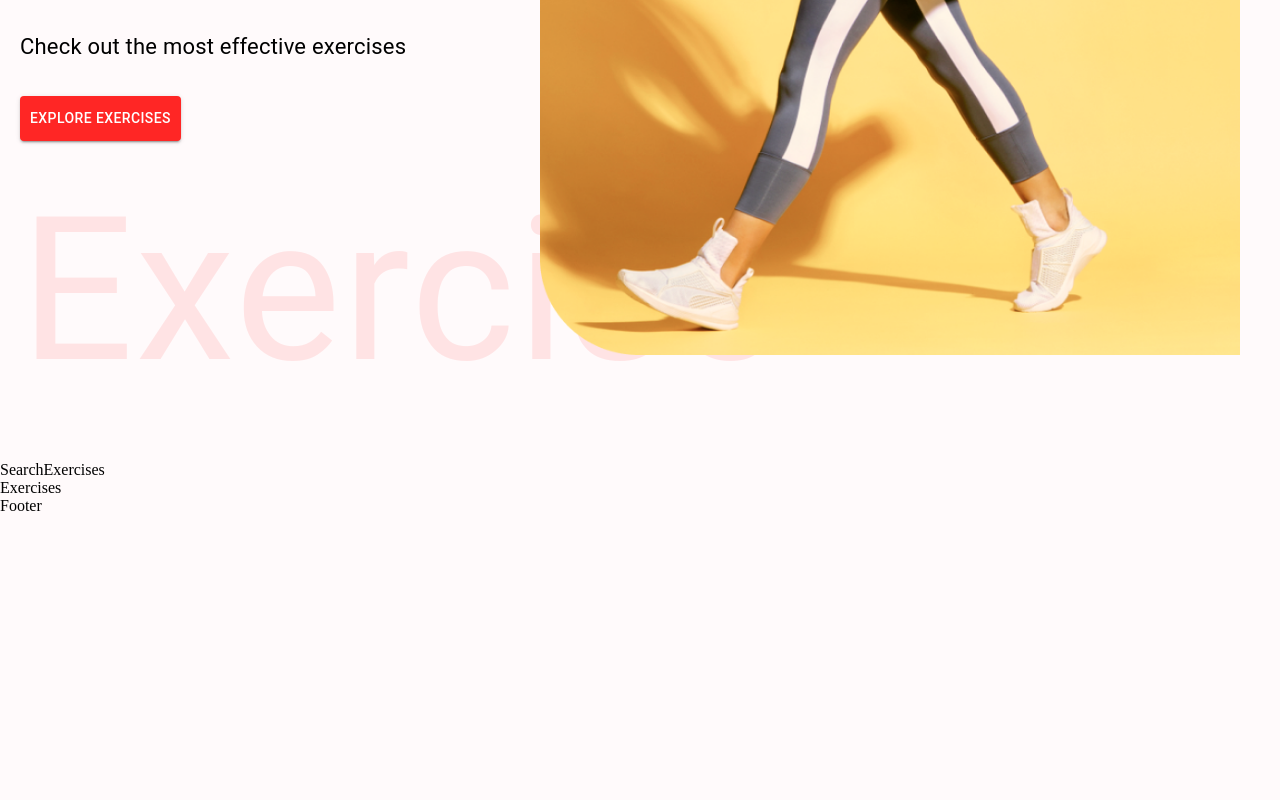
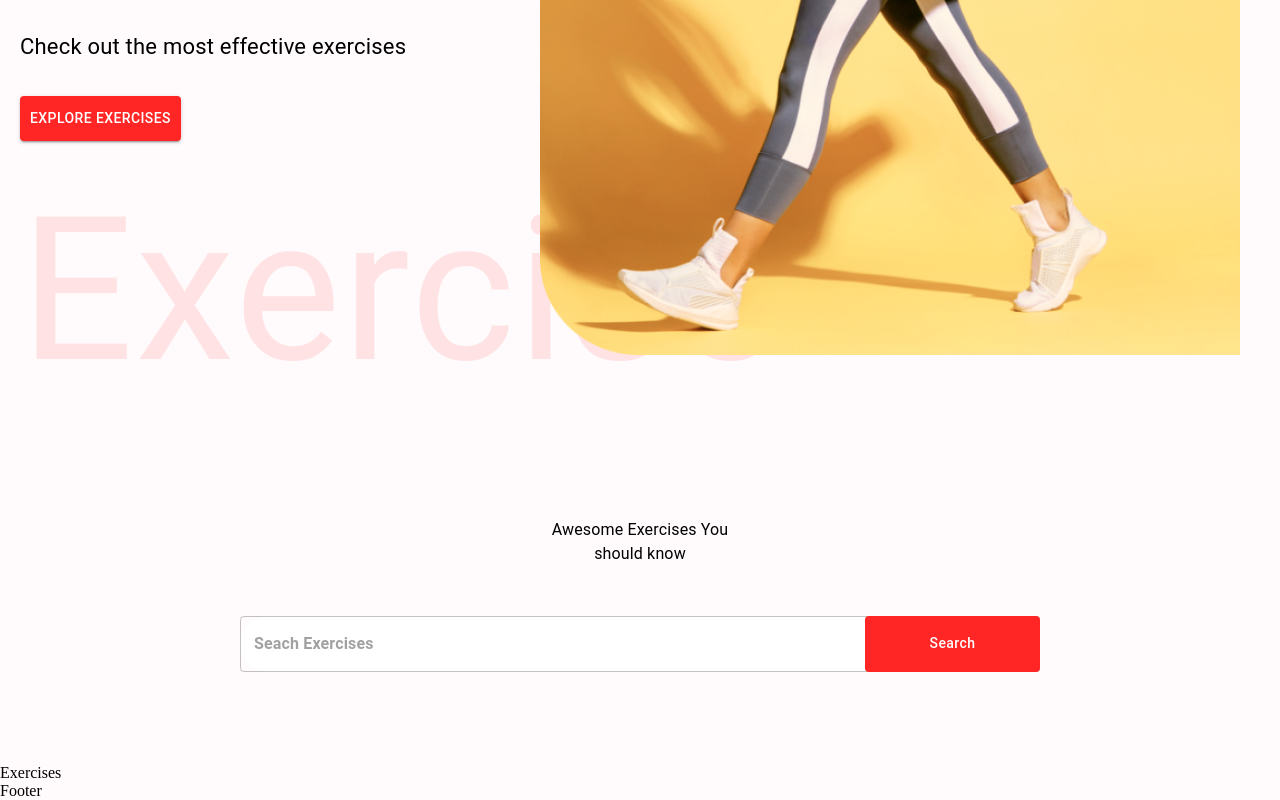
Before and after one commit to Dx901/Gym, a React (Create React App) app: page / in a window 1280 px wide. Shown: the part 511-1311 px from the top of the page. Before the commit the page ends 1026 px from the top, so only its background shows below. Built offline with nearby package versions, Linux system fonts and the light colour scheme.

Commit message:
Added the search component

```diff
--- a/src/components/SearchExercises.js
+++ b/src/components/SearchExercises.js
@@ -1,8 +1,53 @@
-import React from 'react'
+import React, {useEffect, useState } from 'react'
+import { Box, Button, Stack, TextField, Typography } from '@mui/material'
 
 const SearchExercises = () => {
   return (
-    <div>SearchExercises</div>
+    <Stack alignItems="center" mt="37px"
+      justifyContent="center" p="20px">
+    <Typography fontweight={700} sx={{
+      fontsize: { lg: "44px", xs: "30px"}}}
+      mb="50px" textAlign="center">
+      Awesome Exercises You <br />should know
+    </Typography>
+
+    <Box position="relative" mb="72px">
+      <TextField
+        sx={{
+          input: { fontWeight: '700',
+          border: 'none',
+          borderRadius: "4px"
+        },
+        width: { lg: "800px", xs: "350px"},
+        backgroundColor: "#fff",
+        borderRadius: "40px"
+        }}
+        height="76px"
+        value=""
+        onChange={(e) => {}}
+        placeholder='Seach Exercises'
+        type="text"
+      />
+      <Button className="search-btn"
+        sx={{
+          bgcolor: "#FF2625",
+          color: "#fff",
+          textTransform: "none",
+          width: { lg: "175px", xs: "80px"},
+          fontsize: { lg: "20px", xs: "14px"},
+          height: "56px",
+          position: "absolute",
+          right: "0"
+
+        }}
+      >
+        Search
+      </Button>
+
+
+    </Box>
+
+    </Stack>
   )
 }
 
```
